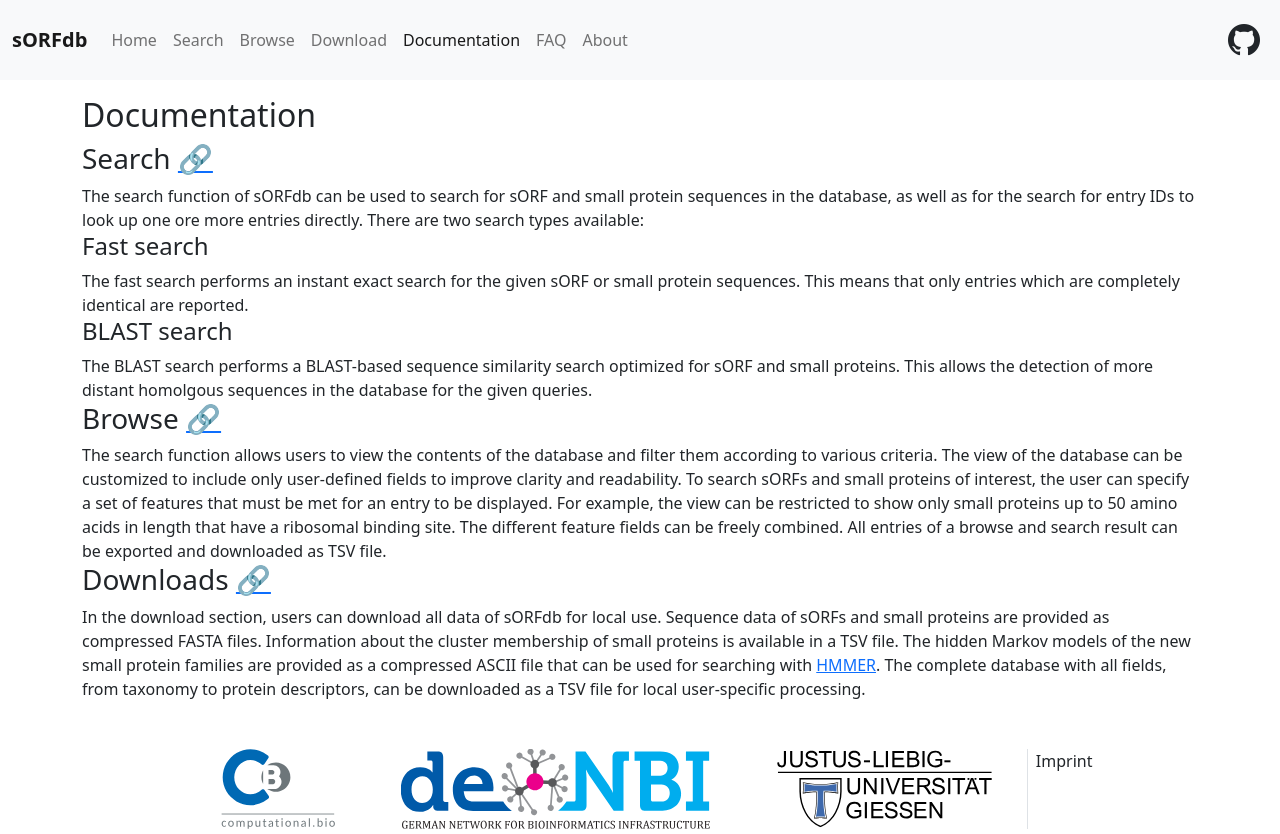
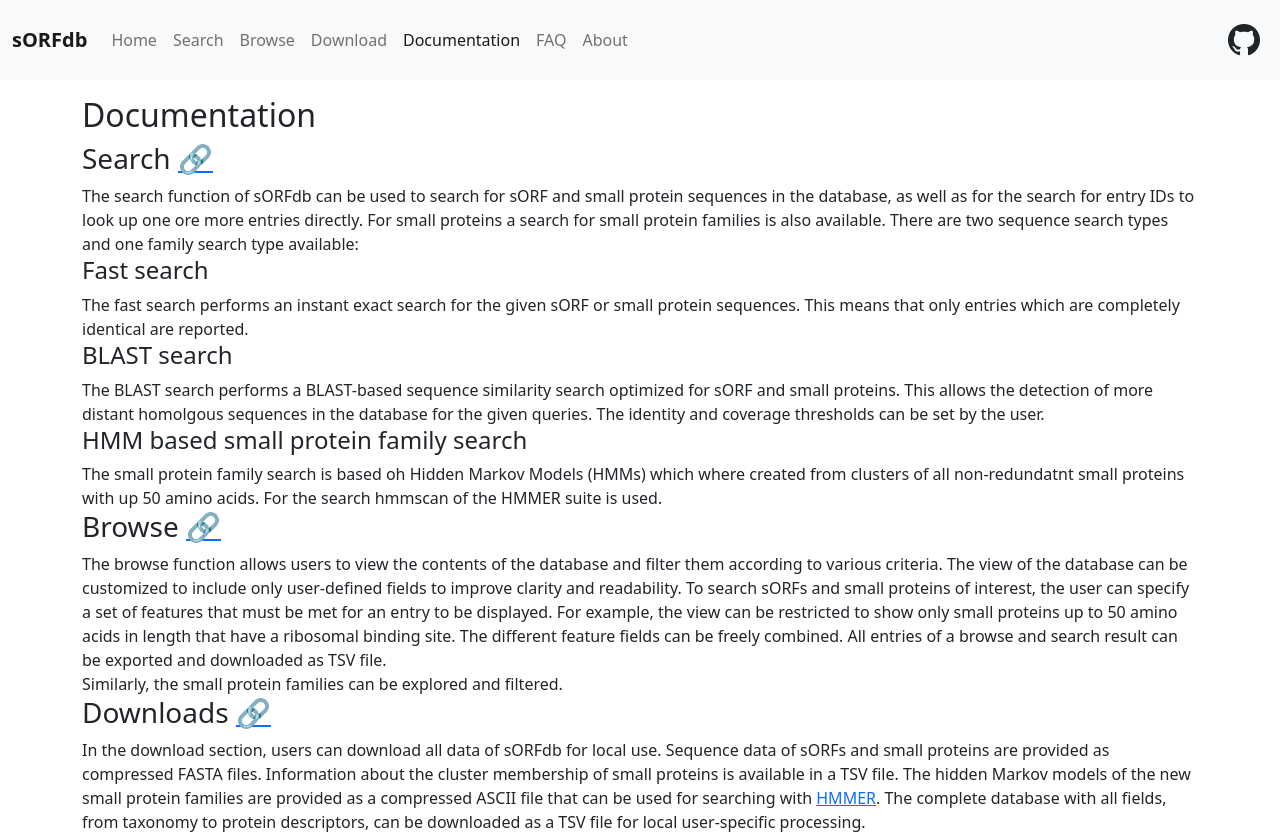
Before and after one commit to jhahnfeld/sorfdb-web, a Vue app: page /documentation in a window 1280 px wide. Shown: the top 834 px of the page. Built offline with nearby package versions, Linux system fonts and the light colour scheme.

Commit message:
Add documentation and missing texts

```diff
--- a/src/views/AboutView.vue
+++ b/src/views/AboutView.vue
@@ -2,32 +2,35 @@
   <div class="container">
     <h1>About sORFdb</h1>
     <p>
-      sORFdb - A database for sORFs, small proteins, and small protein groups in
-      bacteria
+      sORFdb is a database for sORFs, small proteins, and small protein groups
+      in bacteria.
+      <br />
+      It provides search and browsable sORF and small protein sequence data as
+      well as small protein families. The database is taxonomy independent and
+      the entries were quality-filtered for sORFs and small proteins with
+      evidence.
     </p>
     <p>
-      This website provides access to the sORFdb database. All information that
-      is given below refers to this web service. Information regarding the
-      commandline tool are provided via
+      For technical questions and bug reports, we happily accept issues on
       <a href="https://github.com/jhahnfeld/sorfdb-web" target="_blank"
         >GitHub</a
-      >.
+      >. <br />
+      General contact and questions:
+      <a href="mailto:sorfdb@computational.bio.uni-giessen.de"
+        >sorfdb@computational.bio.uni-giessen.de</a
+      >
     </p>
-    Lorem ipsum dolor sit amet consectetur adipisicing elit. Dolor, porro.
-    Debitis numquam unde fugit ut, molestias cumque quibusdam error fugiat
-    vitae. Enim quam pariatur deserunt molestias maxime autem voluptatum omnis?
-    Eius tenetur culpa tempore accusantium perspiciatis ullam voluptatibus vel
-    facilis debitis alias quos dignissimos dolore, odio illum facere repellat
-    nostrum id! Eius est maxime, eveniet aliquid alias accusantium ab dolorum?
-    Quisquam cupiditate, dolor quae fuga architecto similique expedita
-    blanditiis tempore et. Dolorum minus ex recusandae dolor fugiat laborum
-    praesentium eum, magnam earum ipsum harum beatae distinctio, voluptatem
-    assumenda iusto sunt. Distinctio ad iure eum officia sit sed, asperiores
-    praesentium reprehenderit laudantium maiores tenetur recusandae, nemo sint!
-    Voluptates ea enim accusamus vitae excepturi praesentium. Cupiditate facilis
-    ducimus quo dolores laboriosam eum? Non temporibus ex enim maxime molestias,
-    quidem rem cupiditate nemo! A aspernatur ut, aut praesentium repellat cum
-    id. Vero soluta velit sapiente aliquam quas repudiandae iure atque fugiat
-    vel ad?
+    <p>
+      sORFdb is a specialized (unlike GenBank, Swiss-Prot and UniProt), taxonomy
+      independent (unlike SmProt) and quality-filtered (unlike GenBank and
+      UniProt) database for sORFs and small proteins. It combines and
+      complements the quality-filtered databases mentioned above into a
+      comprehensive database. Additionally, for small protein families are
+      provided with a product description and metrics based on the family
+      members. The website provides various functions for sequence and family
+      based small protein search and for sORF sequence search. The complete
+      database and small proteins can be interactively explored using the browse
+      function. All data are freely available for download.
+    </p>
   </div>
 </template>
--- a/src/views/DokuView.vue
+++ b/src/views/DokuView.vue
@@ -1,32 +1,48 @@
 <script setup lang="ts"></script>
 
 <template>
-  <div class="page-body flex-grow-1 ">
+  <div class="page-body flex-grow-1">
     <div class="container">
       <h2>Documentation</h2>
-      <h3>Search  <router-link to="/search">&#128279;</router-link></h3>
-        The search function of sORFdb can be used to search for sORF and small protein sequences in the database, as well as
-        for the search for entry IDs to look up one ore more entries directly.
-        There are two search types available:
-        <h4>Fast search</h4>
-        The fast search performs an instant exact search for the given sORF or small protein sequences.
-        This means that only entries which are completely identical are reported.
-        <h4>BLAST search</h4>
-        The BLAST search performs a BLAST-based sequence similarity search optimized for sORF and small proteins.
-        This allows the detection of more distant homolgous sequences in the database for the given queries.
-      <h3>Browse  <router-link to="/browse">&#128279;</router-link></h3>
-      The search function allows users to view the contents of the database and filter them according to various criteria.
-      The view of the database can be customized to include only user-defined fields to improve clarity and readability.
-      To search sORFs and small proteins of interest, the user can specify a set of features that must be met for an entry to be displayed.
-      For example, the view can be restricted to show only small proteins up to 50 amino acids in length that have a ribosomal binding site.
-      The different feature fields can be freely combined.
-      All entries of a browse and search result can be exported and downloaded as TSV file.
-      <h3>Downloads  <router-link to="/download">&#128279;</router-link></h3>
-        In the download section, users can download all data of sORFdb for local use.
-        Sequence data of sORFs and small proteins are provided as compressed FASTA files.
-        Information about the cluster membership of small proteins is available in a TSV file.
-        The hidden Markov models of the new small protein families are provided as a compressed ASCII file that can be used for searching with <a href="http://hmmer.org/">HMMER</a>.
-        The complete database with all fields, from taxonomy to protein descriptors, can be downloaded as a TSV file for local user-specific processing.
+      <h3>Search <router-link to="/search">&#128279;</router-link></h3>
+      The search function of sORFdb can be used to search for sORF and small
+      protein sequences in the database, as well as for the search for entry IDs
+      to look up one ore more entries directly. For small proteins a search for
+      small protein families is also available. There are two sequence search
+      types and one family search type available:
+      <h4>Fast search</h4>
+      The fast search performs an instant exact search for the given sORF or
+      small protein sequences. This means that only entries which are completely
+      identical are reported.
+      <h4>BLAST search</h4>
+      The BLAST search performs a BLAST-based sequence similarity search
+      optimized for sORF and small proteins. This allows the detection of more
+      distant homolgous sequences in the database for the given queries. The
+      identity and coverage thresholds can be set by the user.
+      <h4>HMM based small protein family search</h4>
+      The small protein family search is based oh Hidden Markov Models (HMMs)
+      which where created from clusters of all non-redundatnt small proteins
+      with up 50 amino acids. For the search hmmscan of the HMMER suite is used.
+      <h3>Browse <router-link to="/browse">&#128279;</router-link></h3>
+      The browse function allows users to view the contents of the database and
+      filter them according to various criteria. The view of the database can be
+      customized to include only user-defined fields to improve clarity and
+      readability. To search sORFs and small proteins of interest, the user can
+      specify a set of features that must be met for an entry to be displayed.
+      For example, the view can be restricted to show only small proteins up to
+      50 amino acids in length that have a ribosomal binding site. The different
+      feature fields can be freely combined. All entries of a browse and search
+      result can be exported and downloaded as TSV file. <br />
+      Similarly, the small protein families can be explored and filtered.
+      <h3>Downloads <router-link to="/download">&#128279;</router-link></h3>
+      In the download section, users can download all data of sORFdb for local
+      use. Sequence data of sORFs and small proteins are provided as compressed
+      FASTA files. Information about the cluster membership of small proteins is
+      available in a TSV file. The hidden Markov models of the new small protein
+      families are provided as a compressed ASCII file that can be used for
+      searching with <a href="http://hmmer.org/">HMMER</a>. The complete
+      database with all fields, from taxonomy to protein descriptors, can be
+      downloaded as a TSV file for local user-specific processing.
     </div>
   </div>
 </template>
--- a/src/views/FaqView.vue
+++ b/src/views/FaqView.vue
@@ -3,7 +3,12 @@
 <template>
   <div class="page-body flex-grow-1 container">
     <h2>FAQ</h2>
-    If you have a question you can ask it here Github link.
+    If you have a question you can ask it at
+    <a href="https://github.com/jhahnfeld/sorfdb-web" target="_blank">GitHub</a>
+    or send a mail to
+    <a href="mailto:sorfdb@computational.bio.uni-giessen.de"
+      >sorfdb@computational.bio.uni-giessen.de</a
+    >.
     <div class="accordion accordion-flush" id="accordionExample">
       <div class="accordion-item">
         <h2 class="accordion-header" id="headingOne">
@@ -25,9 +30,10 @@
           data-bs-parent="#accordionExample"
         >
           <div class="accordion-body">
-            Morbi non dui tristique, porttitor tellus vitae, dapibus risus.
-            Suspendisse eros erat, rhoncus sit amet lobortis vel, lacinia
-            fermentum tortor. Sed nec pellentesque urna.
+            If you are looking for sORF or small protein database for bacteria
+            you will find in sORFdb a comprehensive, taxonomy independent and
+            quality-filtered database with web based search and browse functions
+            as well as downloadable sequence and small protein family data.
           </div>
         </div>
       </div>
@@ -52,9 +58,12 @@
           data-bs-parent="#accordionExample"
         >
           <div class="accordion-body">
-            Morbi non dui tristique, porttitor tellus vitae, dapibus risus.
-            Suspendisse eros erat, rhoncus sit amet lobortis vel, lacinia
-            fermentum tortor. Sed nec pellentesque urna.
+            If you cannot find your protein with the exact search you can use
+            the BLAST based search which allows you to specify identity and
+            coverage thresholds. Alternatively, you can use the HMM based small
+            protein family search. If all searches do not include your protein
+            it is highly likely not present in the current version of the
+            database.
           </div>
         </div>
       </div>
@@ -77,31 +86,32 @@
           class="accordion-collapse collapse"
           aria-labelledby="headingThree"
           data-bs-parent="#accordionExample"
+          Three
         >
           <div class="accordion-body">
-            Morbi non dui tristique, porttitor tellus vitae, dapibus risus.
-            Suspendisse eros erat, rhoncus sit amet lobortis vel, lacinia
-            fermentum tortor. Sed nec pellentesque urna.
+            You can use the HMMs of the small protein families to identify small
+            proteins or you can use the sequence data for a sequence search i.e.
+            with BLAST.
           </div>
         </div>
       </div>
       <div class="accordion-item">
-        <h2 class="accordion-header" id="headingThree">
+        <h2 class="accordion-header" id="headingFour">
           <button
             class="accordion-button collapsed"
             type="button"
             data-bs-toggle="collapse"
-            data-bs-target="#collapseThree"
+            data-bs-target="#collapseFour"
             aria-expanded="false"
-            aria-controls="collapseThree"
+            aria-controls="collapseFour"
           >
             4. What are the recommended BLAST parameters?
           </button>
         </h2>
         <div
-          id="collapseThree"
+          id="collapseFour"
           class="accordion-collapse collapse"
-          aria-labelledby="headingThree"
+          aria-labelledby="headingFour"
           data-bs-parent="#accordionExample"
         >
           <div class="accordion-body">
```
